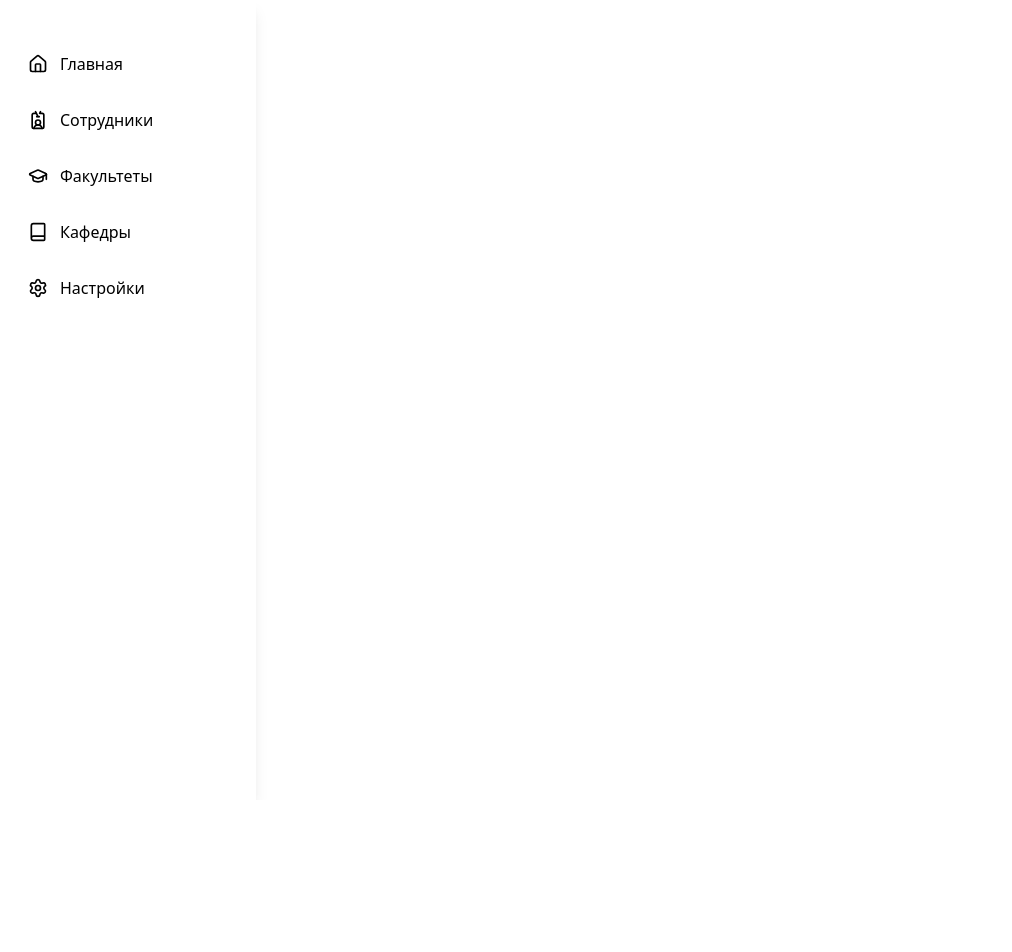
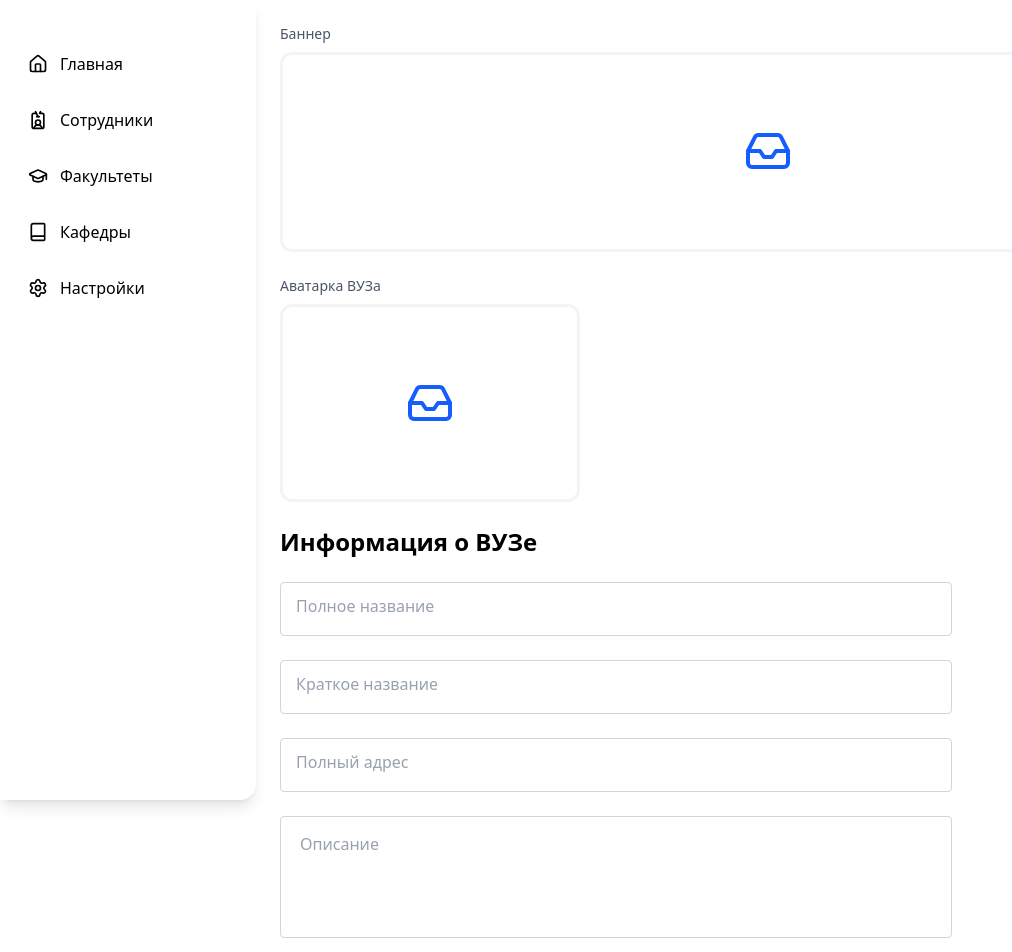
Before and after one commit to n1mply/uni-platform, a Next.js app in the folder frontend/: page /dashboard in a window 1280 px wide. Shown: the top 952 px of the page, without its empty margins (0-1012 px from the left). Before the commit the page ends 800 px from the top, so only its background shows below. Built offline with nearby package versions, Linux system fonts and the light colour scheme; no server answers.

Commit message:
making a main tab in dashboard

```diff
--- a/frontend/src/app/(components)/BaseForm.tsx
+++ b/frontend/src/app/(components)/BaseForm.tsx
@@ -102,7 +102,7 @@ export default function BaseForm() {
                         className={`peer block w-full border border-gray-300 rounded px-4 pt-8 pb-2 text-sm text-gray-900 focus:border-blue-600 focus:outline-none focus:ring-0 resize-none`}
                         placeholder=" "
                         minLength={60}
-                        maxLength={340}
+                        maxLength={300}
                     />
                     <label
                         htmlFor="description"
--- a/frontend/src/app/(components)/ContactsForm.tsx
+++ b/frontend/src/app/(components)/ContactsForm.tsx
@@ -5,7 +5,6 @@ import FloatingInput from "@/app/(components)/FloatingInput";
 import { AtSign, Smartphone } from 'lucide-react';
 import { useEffect, useState } from "react";
 import { z } from "zod";
-import { motion, AnimatePresence } from 'framer-motion';
 import ErrorAlert from "./ErrorAlert";
 
 const emailSchema = z.string().email("Некорректный email");
--- a/frontend/src/app/(components)/CustomSidebar.tsx
+++ b/frontend/src/app/(components)/CustomSidebar.tsx
@@ -26,7 +26,6 @@ export default function Sidebar({ items }: { items: SidebarItem[] }) {
 
   return (
     <>
-      {/* Кнопка открытия (только на мобильных) */}
       {isMobile && (
         <button
           onClick={toggleSidebar}
@@ -44,7 +43,6 @@ export default function Sidebar({ items }: { items: SidebarItem[] }) {
         </button>
       )}
 
-      {/* Оверлей */}
       {isOpen && (
         <div
           className="fixed inset-0 bg-black-900 bg-opacity-40 z-40 lg:hidden"
@@ -56,7 +54,8 @@ export default function Sidebar({ items }: { items: SidebarItem[] }) {
       <aside
         className={`fixed top-0 left-0 h-full bg-white shadow-lg z-50 transition-all duration-300 ease-in-out
           ${isOpen ? 'min-w-1/2' : '-translate-x-full'}
-          lg:relative lg:translate-x-0 lg:w-64 min-h-screen`}
+          lg:relative lg:translate-x-0 lg:w-64 h-screen`}
+          style={{borderRadius: '0 0 16px 0'}}
       >
         <div className="p-4 h-full flex flex-col">
           {/* Кнопка закрытия */}
--- a/frontend/src/app/(components)/DragNDrop.tsx
+++ b/frontend/src/app/(components)/DragNDrop.tsx
@@ -1,14 +1,17 @@
 import { useState, useRef, useCallback } from 'react';
 import { Inbox, Trash2 } from 'lucide-react';
-import { useUniversityForm } from "@/app/(context)/UniversityFormContext";
+import { ImageState } from '@/app/(context)/UniversityFormContext';
 
 type DragConfig = {
     tabIndex?: number;
-    full?: boolean;
+    image: ImageState;
+    setImage: (image: ImageState) => void;
+    fit?: boolean;
+    w?: string;
+    h?: string;
 }
 
-export default function DragNDrop({ tabIndex, full }: DragConfig) {
-    const { image, setImage } = useUniversityForm()
+export default function DragNDrop({ tabIndex, image, setImage, fit = true, w = '', h = '' }: DragConfig) {
     const [isDragging, setIsDragging] = useState(false);
     const fileInputRef = useRef<HTMLInputElement>(null);
 
@@ -69,9 +72,12 @@ export default function DragNDrop({ tabIndex, full }: DragConfig) {
     };
     return (
         <div
-            className={`relative lg:w-1/2 w-full border-3 rounded-xl mb-5 transition-all duration-300 ease-in-out
+            className={fit ? `relative lg:w-1/2 w-full border-3 rounded-xl mb-5 transition-all duration-300 ease-in-out
     ${isDragging ? 'border-indigo-50' : 'border-gray-100 hover:border-blue-700'}
-    ${image ? 'border-solid' : ''}`}
+    ${image ? 'border-solid' : ''}` : `relative ${w} ${h} border-3 rounded-xl mb-5 transition-all duration-300 ease-in-out
+    ${isDragging ? 'border-indigo-50' : 'border-gray-100 hover:border-blue-700'}
+    ${image ? 'border-solid' : ''}`
+            }
             onDragOver={onDragOver}
             onDrop={onDrop}
             onDragLeave={onDragLeave}
--- a/frontend/src/app/(components)/WaitUp.tsx
+++ b/frontend/src/app/(components)/WaitUp.tsx
@@ -1,7 +1,7 @@
 'use client'
 
 import { motion } from "framer-motion";
-import { MailCheck, Hourglass } from "lucide-react";
+import { Hourglass } from "lucide-react";
 import { useRouter } from "next/navigation";
 
 export default function WaitUp() {
--- a/frontend/src/app/(context)/UniversityFormContext.tsx
+++ b/frontend/src/app/(context)/UniversityFormContext.tsx
@@ -50,8 +50,6 @@ type UniversityFormData = {
     setDescription: (description: string) => void;
     address: string;
     setAddress: (address: string) => void;
-    image: ImageState;
-    setImage: (image: ImageState) => void;
     faculties: Faculty[];
     setFaculties: (faculties: Faculty[] | ((prev: Faculty[]) => Faculty[])) => void;
     departments: Department[];
@@ -74,7 +72,6 @@ export function UniversityFormProvider({ children }: { children: ReactNode }) {
     const [shortName, setShortName] = useState("");
     const [description, setDescription] = useState("");
     const [address, setAddress] = useState("");
-    const [image, setImage] = useState<ImageState>(null);
     const [faculties, setFaculties] = useState<Faculty[]>([])
     const [departments, setDepartments] = useState<Department[]>([])
     const [employee, setEmployee] = useState<Employee[]>([])
@@ -154,7 +151,6 @@ export function UniversityFormProvider({ children }: { children: ReactNode }) {
         shortName, setShortName,
         description, setDescription,
         address, setAddress,
-        image, setImage,
         faculties, setFaculties,
         departments, setDepartments,
         employee, setEmployee,
@@ -162,7 +158,7 @@ export function UniversityFormProvider({ children }: { children: ReactNode }) {
         generatedPassword, setGeneratedPassword
     }), [
         contacts, xPer, fullName, shortName,
-        description, address, image, faculties,
+        description, address, faculties,
         departments, employee, universityTag, generatedPassword
     ]);
 
--- a/frontend/src/app/dashboard/page.tsx
+++ b/frontend/src/app/dashboard/page.tsx
@@ -1,65 +1,171 @@
 'use client'
 
-import { useEffect, useState } from "react"
+import { useEffect, useState } from "react";
 import { useRouter } from "next/navigation";
 import Sidebar, { SidebarItem } from "../(components)/CustomSidebar";
 import { Home, Settings, IdCardLanyard, Book, GraduationCap } from "lucide-react";
+import { Contact, ImageState } from '../(context)/UniversityFormContext';
+import FloatingInput from "@/app/(components)/FloatingInput";
+import DragNDrop from "@/app/(components)/DragNDrop";
 
-type universityData = {
-    baseInfo: {
+type UniversityData = {
     id: string;
+    tag: string;
     fullName: string;
     shortName: string;
+    address: string;
+    image: ImageState;
+    banner: ImageState;
     description: string;
-        address: string;
-        universityImage: string;
-        universityTag: string;
-        contact: string;
-    },
-    structure: {
-        faculties: [],
-        departments: []
-    },
-    employees: [],
+    contact: Contact[];
 };
 
-export default function Dashboard({ }) {
-    const [fullInfo, setFullInfo] = useState()
+export default function Dashboard() {
+    const [baseInfo, setBaseInfo] = useState<UniversityData>();
+    const [fullName, setFullName] = useState("");
+    const [shortName, setShortName] = useState("");
+    const [address, setAddress] = useState("");
+    const [description, setDescription] = useState("");
+    const [image, setImage] = useState<ImageState>(null);
+    const [banner, setBanner] = useState<ImageState>(null);
+
     const router = useRouter();
+
     const items: SidebarItem[] = [
         { option: 'Главная', link: '/dashboard', icon: <Home size={20} /> },
         { option: 'Сотрудники', link: '/dashboard/employees', icon: <IdCardLanyard size={20} /> },
         { option: 'Факультеты', link: '/dashboard/faculties', icon: <GraduationCap size={20} /> },
         { option: 'Кафедры', link: '/dashboard/departments', icon: <Book size={20} /> },
         { option: 'Настройки', link: '/dashboard/settings', icon: <Settings size={20} /> },
-  ]
+    ];
 
     useEffect(() => {
         const getMe = async () => {
             const response = await fetch('/api/auth/me', {
                 method: 'GET',
                 credentials: 'include',
-            })
+            });
 
             if (response.ok) {
-                const data = await response.json()
-                setFullInfo(data)
-                console.log(data)
+                const data = await response.json();
+                setBaseInfo(data);
+                setFullName(data.fullName);
+                setShortName(data.shortName);
+                setAddress(data.address);
+                setDescription(data.description);
+                setImage(data.image === 'string' ? null : data.image);
+                setBanner(data.banner === 'string' ? null : data.banner);
+            } else {
+                router.push("/");
             }
-            else {
-                router.push("/")
+        };
+
+        getMe();
+    }, [router]);
+
+    const handleSave = async () => {
+        const payload = {
+            fullName,
+            shortName,
+            address,
+            description,
+            image,
+            banner,
+        };
+
+        const res = await fetch(`/api/university/update`, {
+            method: 'PUT',
+            headers: {
+                'Content-Type': 'application/json',
+            },
+            credentials: 'include',
+            body: JSON.stringify(payload),
+        });
+
+        if (res.ok) {
+            alert("Изменения сохранены!");
+        } else {
+            alert("Ошибка при сохранении");
         }
-        }
-        getMe()
-    }, [])
+    };
 
+    const unactive = !fullName || !shortName || !address || description.length < 60;
 
     return (
         <div className="flex min-h-screen">
             <Sidebar items={items} />
-            <main>
-                {fullInfo?.fullName}
+
+            <main className="flex-1 p-6 overflow-auto">
+                {/* Баннер */}
+                <div className="w-full mb-6">
+                    <p className="mb-2 text-sm text-gray-600">Баннер</p>
+                    <DragNDrop image={banner} setImage={setBanner} fit={false} w="w-full" h="h-[200px]" />
+                </div>
+
+                {/* Аватарка */}
+                <div className="w-full sm:w-[300px] mb-6">
+                    <p className="mb-2 text-sm text-gray-600">Аватарка ВУЗа</p>
+                    <DragNDrop image={image} setImage={setImage} fit={false} w=''/>
+                </div>
+
+                {/* Основная информация */}
+                <h1 className="text-2xl font-bold mb-6">Информация о ВУЗе</h1>
+
+                <FloatingInput
+                    id="fullName"
+                    label="Полное название"
+                    value={fullName}
+                    onChange={setFullName}
+                    className="relative w-full max-w-2xl mb-6"
+                />
+
+                <FloatingInput
+                    id="shortName"
+                    label="Краткое название"
+                    value={shortName}
+                    onChange={setShortName}
+                    className="relative w-full max-w-2xl mb-6"
+                />
+
+                <FloatingInput
+                    id="address"
+                    label="Полный адрес"
+                    value={address}
+                    onChange={setAddress}
+                    className="relative w-full max-w-2xl mb-6"
+                />
+
+                <div className="relative w-full max-w-2xl mb-6">
+                    <textarea
+                        id="description"
+                        rows={4}
+                        value={description}
+                        onChange={(e) => setDescription(e.target.value)}
+                        className="peer block w-full border border-gray-300 rounded px-4 pt-8 pb-2 text-sm text-gray-900 focus:border-blue-600 focus:outline-none focus:ring-0 resize-none"
+                        placeholder=" "
+                        minLength={60}
+                        maxLength={300}
+                    />
+                    <label
+                        htmlFor="description"
+                        className={`absolute left-4 transition-all duration-200 bg-white px-1
+                        ${description
+                                ? 'top-2 text-sm text-blue-600'
+                                : 'top-4 text-base text-gray-400'
+                            }
+                        peer-focus:top-2 peer-focus:text-sm peer-focus:text-blue-600`}
+                    >
+                        Описание
+                    </label>
+                </div>
+
+                <button
+                    onClick={handleSave}
+                    className={`w-full max-w-2xl mb-2 mt-10 ${unactive ? 'bg-gray-500' : 'bg-blue-600'} text-white px-6 py-3 rounded-lg ${unactive ? 'hover:bg-gray-500' : 'hover:bg-blue-700'} cursor-pointer transition text-center block`}
+                >
+                    Сохранить
+                </button>
             </main>
         </div>
-    )
+    );
 }
```
Also changed, not shown: frontend/src/app/(components)/Hero.tsx (+6 -4 lines), frontend/src/app/dashboard/[option]/page.tsx (added, +65 -0 lines), 2 other files (tests, documents, lock files or other folders). Lines whose indentation alone changed are shown as unchanged.
